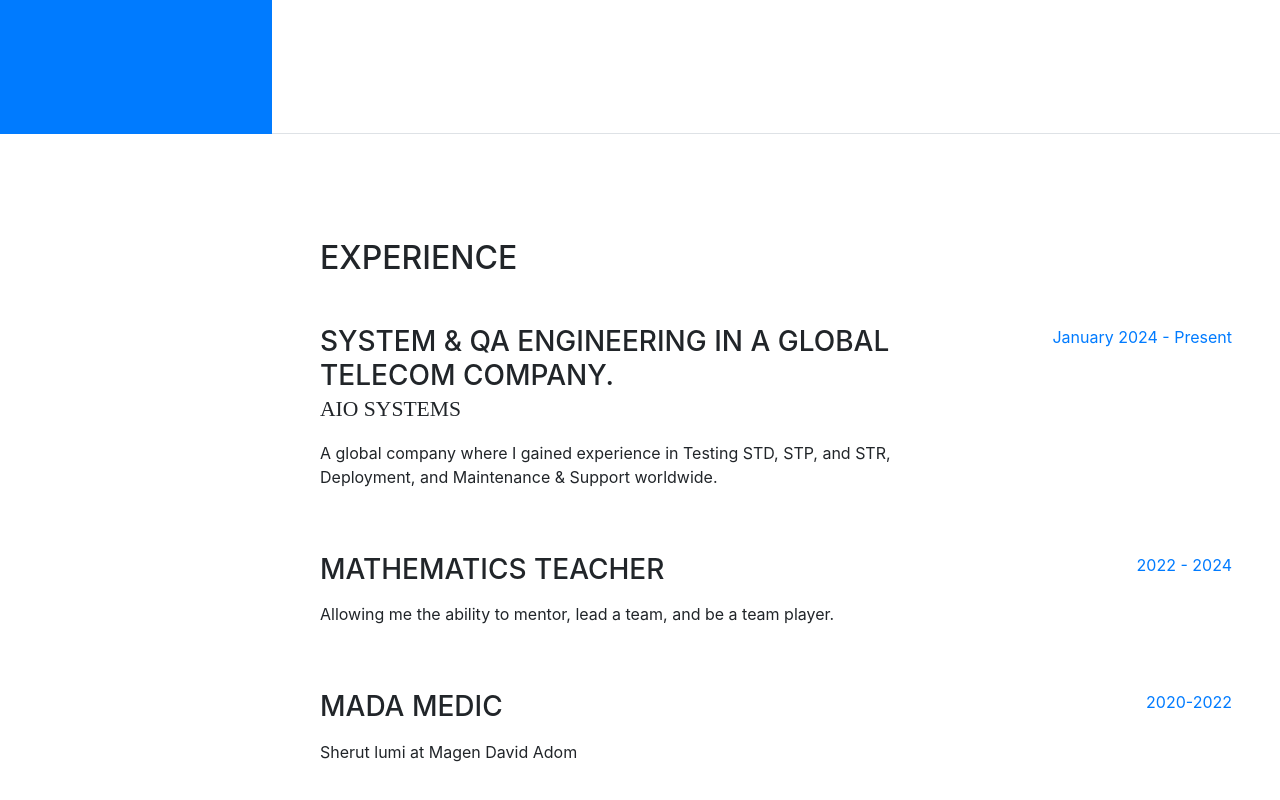
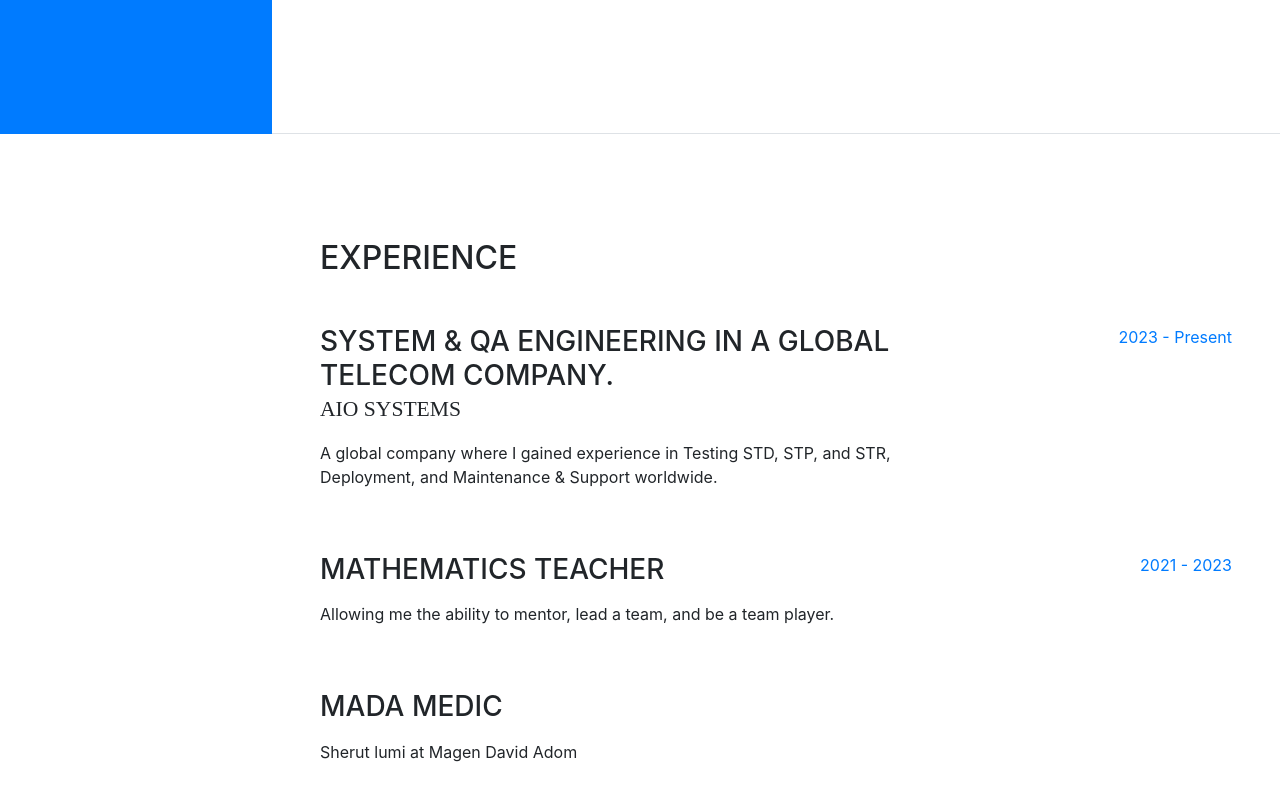
Before and after one commit to ShonHosman/Resume, a website with bundled scripts: page index.html in a window 1280 px wide. Shown: the part 666-1466 px from the top of the page. Built offline with nearby package versions, Linux system fonts and the light colour scheme; a web font is replaced by a local one.

Commit message:
Update index.html

```diff
--- a/index.html
+++ b/index.html
@@ -123,7 +123,7 @@
               <p>A global company where I gained experience in Testing STD, STP, and  STR, Deployment, and Maintenance & Support worldwide.</p>
             </div>
             <div class="resume-date text-md-right">
-              <span class="text-primary">January 2024 - Present</span>
+              <span class="text-primary">2023 - Present</span>
             </div>
           </div>
 
@@ -134,7 +134,7 @@
               <p>Allowing me the ability to mentor, lead a team, and be a team player.</p>
             </div>
             <div class="resume-date text-md-right">
-              <span class="text-primary">2022 - 2024</span>
+              <span class="text-primary">2021 - 2023</span>
             </div>
           </div>
 
@@ -145,7 +145,6 @@
               <p>Sherut lumi at Magen David Adom</p>
             </div>
             <div class="resume-date text-md-right">
-              <span class="text-primary">2020-2022</span>
             </div>
           </div>
 
```
